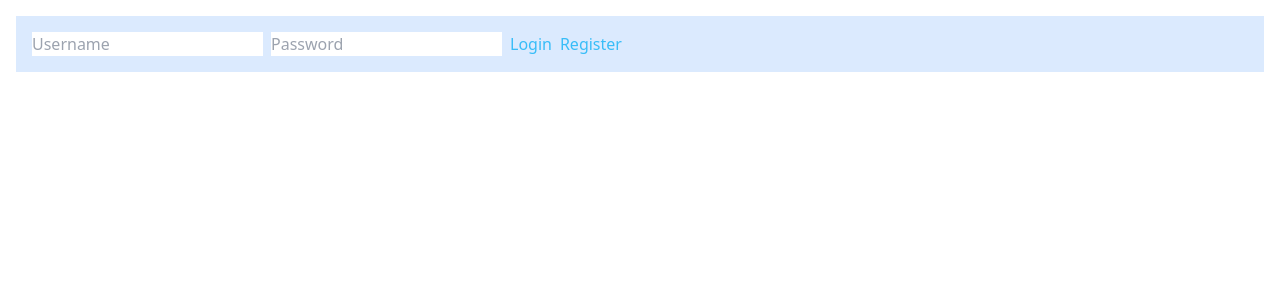
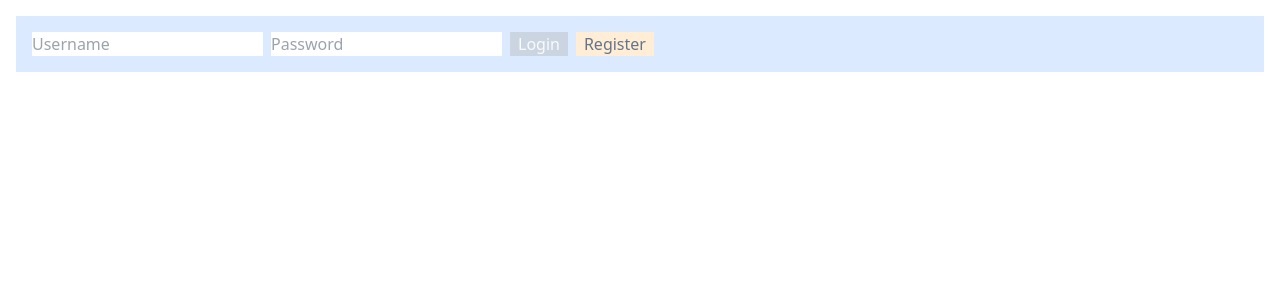
Before and after one commit to shasikaud/suma-mvp, a Next.js app: page /login in a window 1280 px wide. Shown: the top 300 px of the page. Built offline with nearby package versions, Linux system fonts and the light colour scheme; no server answers.

Commit message:
added styling to login page

```diff
--- a/app/login/page.jsx
+++ b/app/login/page.jsx
@@ -15,6 +15,8 @@ const LoginForm = () => {
         username: '',
         password: ''
     })
+
+    const loginEnabled = formData.username !== '' && formData.password !== ''
 
     const router = useRouter();
 
@@ -50,8 +52,9 @@ const LoginForm = () => {
     }
 
     return (
-        <div className="flex p-4 m-4 bg-blue-100 text-sky-400">
-        <form onSubmit={submitForm} className="flex flex-row gap-2">
+        <div className="flex p-4 m-4 bg-blue-100 text-slate-500">
+            <form onSubmit={submitForm} className="flex flex-row  justify-center gap-2">
+
                 <input
                     type='text'
                     placeholder="Username"
@@ -59,6 +62,7 @@ const LoginForm = () => {
                     value={formData.username}
                     onChange={e => updateForm(e.target.name, e.target.value)}
                 />
+
                 <input
                     type="password"
                     placeholder="Password"
@@ -66,8 +70,17 @@ const LoginForm = () => {
                     value={formData.password}
                     onChange={e => updateForm(e.target.name, e.target.value)}
                 />
-            <button type="submit" onClick={submitForm}>Login</button>
-            <Link href='/register'>Register</Link>
+
+                <button
+                    type="submit"
+                    onClick={submitForm}
+                    disabled={!loginEnabled}
+                    className={loginEnabled ? "border-green-300 bg-green-100 px-2" : "border-slate-50 bg-slate-300 px-2 text-slate-50"}
+                >
+                    Login
+                </button>
+
+                <Link href='/register' className="border-orange-300 bg-orange-100 px-2">Register</Link>
             </form>
         </div>
     )
```
Lines whose indentation alone changed are shown as unchanged.
